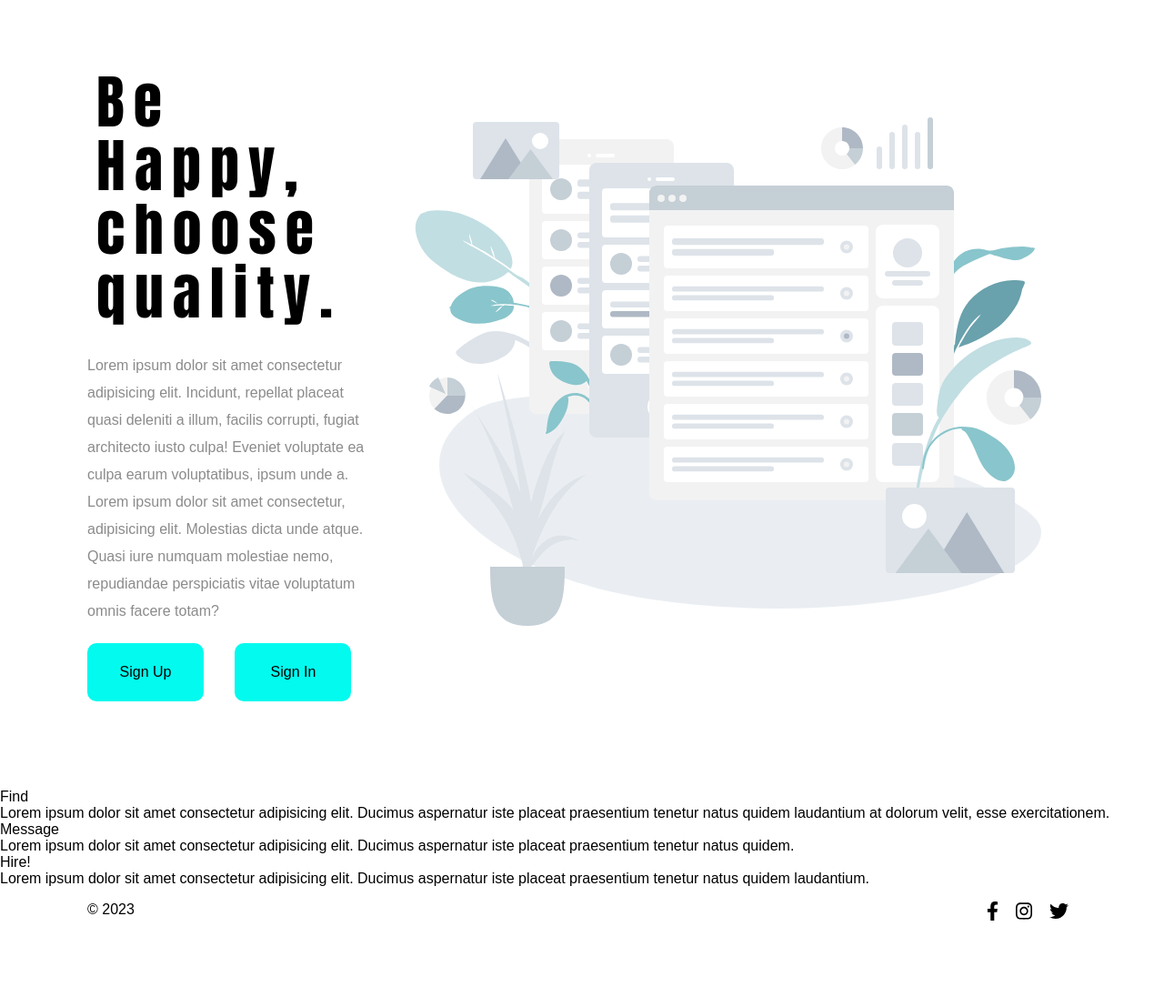
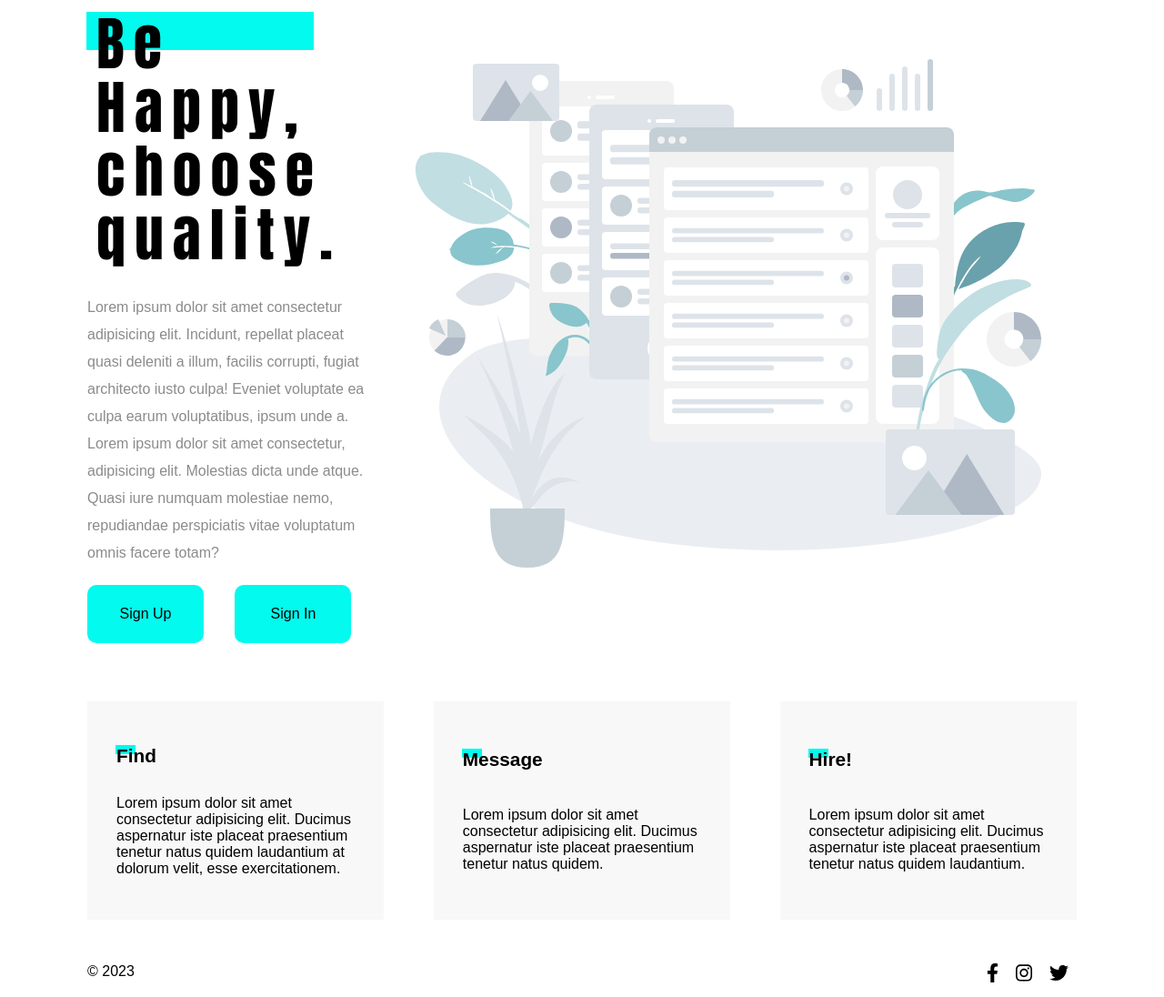
Before and after one commit to na7hk3r/clase-23, a plain HTML site: page index.html in a window 1280 px wide. Shown: the part 126-1222 px from the top of the page at 91% size. Before the commit the page ends 1154 px from the top, so only its background shows below. Drawn offline with Linux system fonts and the light colour scheme.

Commit message:
Avance en cards y eso, falta resolver los circulos

```diff
--- a/css/style.scss
+++ b/css/style.scss
@@ -14,6 +14,7 @@ body {
 
 nav {
     align-items: center;
+    background-color: $bg-nav;
     display: flex;
     justify-content: space-between;
     padding: 2rem 6rem;
@@ -21,13 +22,12 @@ nav {
     top: 0;
     width: 100%;
     z-index: 10;
-    background-color: $bg-nav;
 
     h3 {
+        cursor: pointer;
         font-size: 1.8em;
+        font-weight: bold;
         letter-spacing: 1.2px;
-        font-weight: bold;
-        cursor: pointer;
     }
 
     ul {
@@ -36,60 +36,126 @@ nav {
         padding: 0;
 
         li {
+            cursor: pointer;
             list-style-type: none;
-            cursor: pointer;
+            transition: all 0.4s ease-in-out;
+
+            &:hover,
+            &:active {
+                color: $bg-primary;
+            }
         }
     }
 }
 
-.main{
+.main {
+    align-items: center;
     display: flex;
     justify-content: space-around;
-    align-items: center;
-    padding: 6rem;
-    &.left{
+    padding: 2rem 6rem;
+
+    &.left {
+        padding: 0;
         text-align: left;
         width: 50%;
-        padding: 0;
     }
-    h2{
+
+    h2 {
         font-family: $font-family-h2;
         font-size: 4em;
+        font-weight: bold;
         letter-spacing: 10px;
         line-height: 70px;
-        font-weight: bold;
+        margin: 0;
+        padding: 10px;
+        position: relative;
         width: 50%;
-        padding: 10px;
+
+        &::before {
+            background-color: $bg-primary;
+            content: "";
+            height: 42px;
+            left: -1px;
+            position: absolute;
+            width: 250px;
+            z-index: -1;
+        }
     }
-    p{
+
+    p {
         color: $color-primary;
+        line-height: 30px;
+        padding: 20px 0;
         width: 90%;
-        padding: 20px 0;
-        line-height: 30px;
     }
-    button{
+
+    button {
         background-color: $bg-primary;
+        border-radius: 10px;
+        border: none;
+        cursor: pointer;
+        height: 4rem;
+        margin-right: 30px;
+        transition: all 0.4s ease-in-out;
         width: 8rem;
-        margin-right: 30px;
-        height: 4rem;
-        border: none;
-        border-radius: 10px;
-        cursor: pointer;
+
+        &:hover {
+            background-color: $bg-secondary;
+            border: 1px dashed $bg-primary;
+        }
     }
-    &.right{
+
+    &.right {
         width: 50%;
     }
 }
 
-footer{
+.card-container {
+    width: 100%;
+    display: flex;
+    justify-content: space-between;
+    align-items: center;
+    padding: 2rem 6rem;
+
+    .card {
+        align-items: flex-start;
+        background-color: $bg-secondary;
+        display: flex;
+        flex-direction: column;
+        height: 15rem;
+        justify-content: space-around;
+        padding: 2rem;
+        width: 30%;
+        z-index: 1;
+
+        h3 {
+            font-size: 1.3em;
+            font-weight: bold;
+            position: relative;
+            &::before {
+                background-color: $bg-primary;
+                content: "";
+                height: 10px;
+                left: -1px;
+                position: absolute;
+                width: 22px;
+                z-index: -1;
+            }
+        }
+    }
+}
+
+footer {
     display: flex;
     justify-content: space-between;
     padding: 1rem 6rem;
-    .icons{
+
+    .icons {
         display: flex;
         justify-content: space-around;
         width: 10%;
-        img{
+
+        img {
             height: 1.3em;
         }
     }
```
Also changed, not shown: css/style.css, 1 other file.
